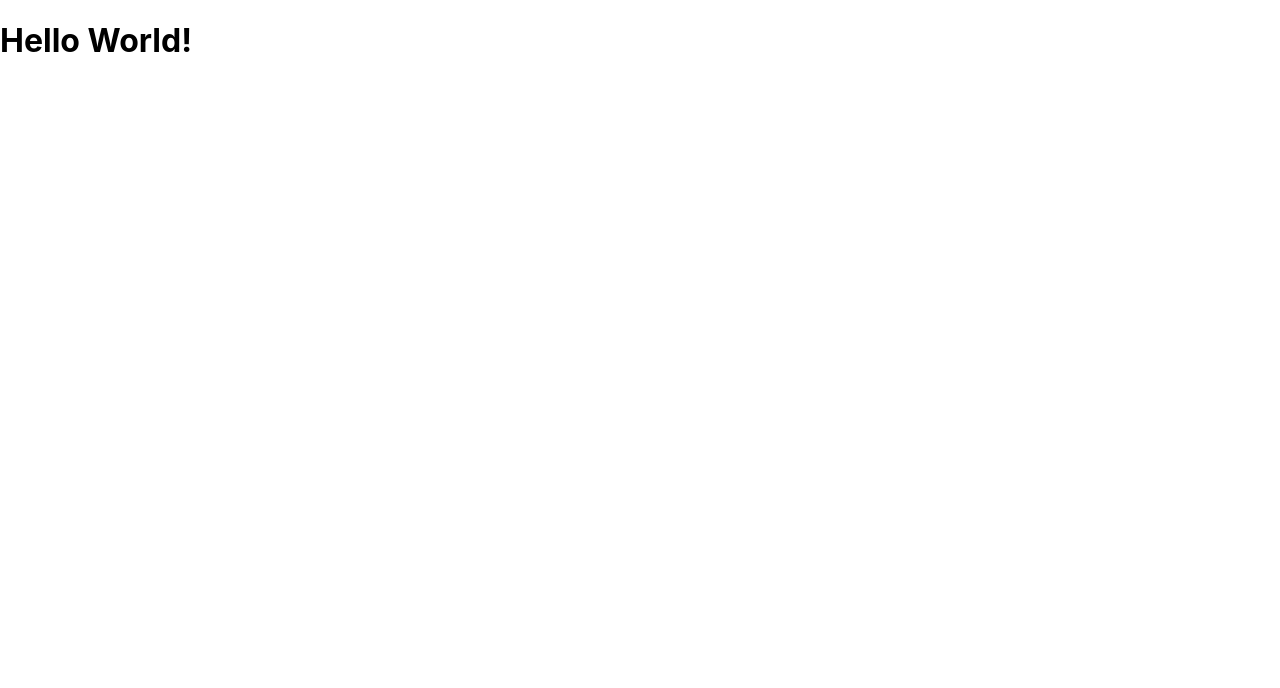
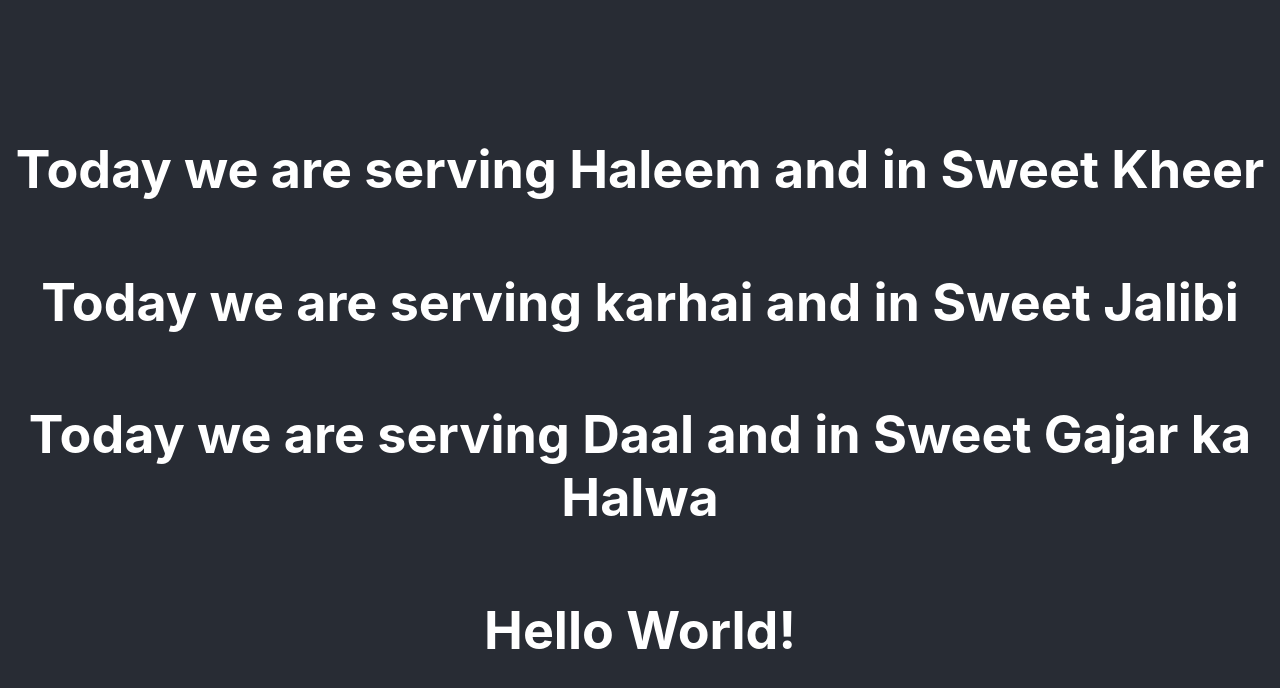
Before and after one commit to Jafferjees-IT/bootcamp-react-app, a React (Create React App) app: page / in a window 1280 px wide. Shown: the top 688 px of the page. Built offline with nearby package versions, Linux system fonts and the light colour scheme.

Commit message:
Class 3 Part1

```diff
--- a/src/App.js
+++ b/src/App.js
@@ -1,11 +1,18 @@
 import React from 'react';
+import './App.css';
+import Dinner from './dinner.js';
 
 
 function App() {
   return (
-
+    <div className="App">
+      <header className="App-header">
+    <Dinner dishname="Haleem" sweet="Kheer"/>
+    <Dinner dishname="karhai" sweet="Jalibi"/>
+    <Dinner dishname="Daal" sweet="Gajar ka Halwa"/>
       <h1>Hello World!</h1>
-
+      </header>
+    </div>
   );
 }
 
--- /dev/null
+++ b/src/dinner.js
@@ -0,0 +1,10 @@
+import React from 'react';
+
+function Dinner(props){
+    return(
+        <div> <h1>Today we are serving {props.dishname} and in Sweet {props.sweet}</h1>
+        </div>
+    )
+}
+
+export default Dinner;
```
